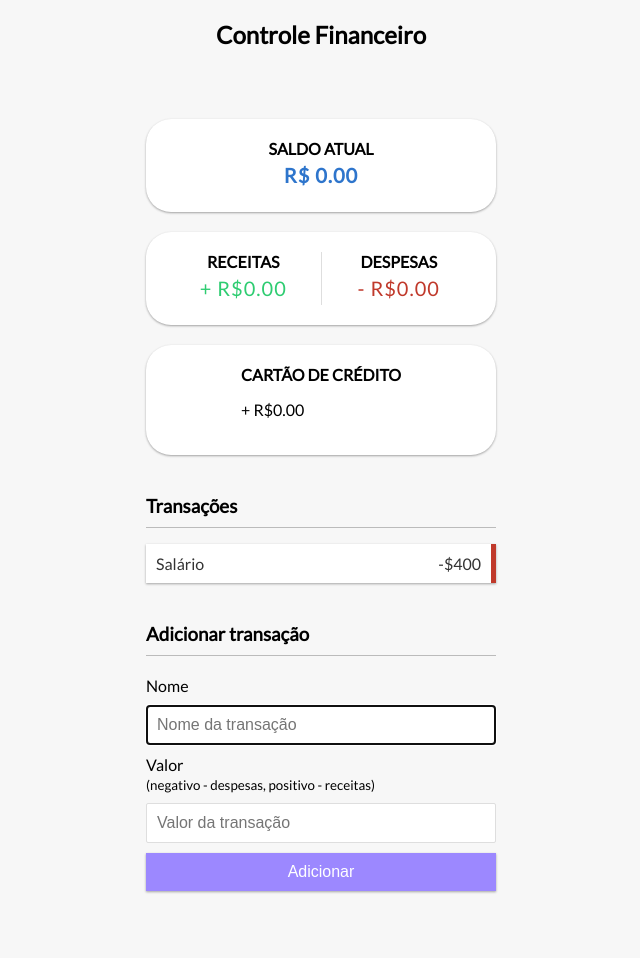
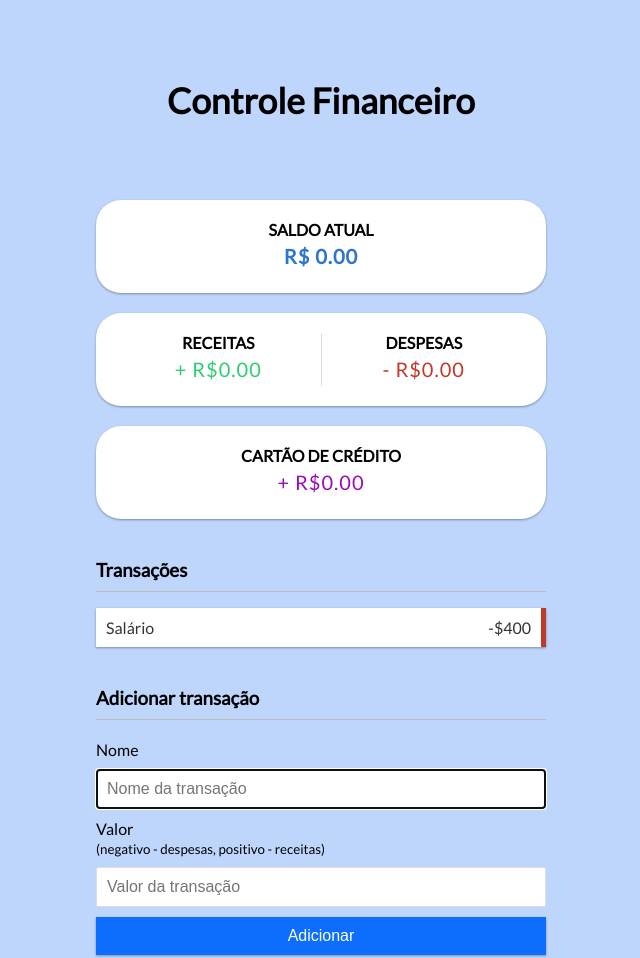
Before and after one commit to jaquelineportela/projetoIntegrador_I, a plain HTML site: page html/controle.html in a window 1280 px wide. Shown: the whole page, without its empty margins (319-959 px from the left). Drawn offline with Linux system fonts and the light colour scheme.

Commit message:
modificação na estilização

```diff
--- a/css/controle.css
+++ b/css/controle.css
@@ -9,7 +9,7 @@
 }
 
 body {
-  background-color: #f7f7f7;
+  background-color: #bed5fc;
   display: flex;
   flex-direction: column;
   align-items: center;
@@ -20,8 +20,8 @@ body {
 }
 
 .container {
-  margin: 30px auto;
-  width: 350px;
+  margin: -20px;
+  width: 450px;
 }
 
 h1 {
@@ -29,7 +29,16 @@ h1 {
   margin: 0;
   color: #2e75cc;
 }
-
+h2{
+  padding: 50px;
+  display: block;
+  font-size: 2.2em;
+  margin-block-start: 0.83em;
+  margin-block-end: 0.83em;
+  margin-inline-start: 0px;
+  margin-inline-end: 0px;
+  font-weight: bold;
+}
 h3 {
   border-bottom: 1px solid #bbb;
   padding-bottom: 10px;
@@ -97,6 +106,13 @@ h4 {
   margin: 20px 0;
 
 }
+#cred-card{
+  text-align: center;
+  font-size: 20px;
+  letter-spacing: 1px;
+  margin: 5px 0;
+  color: #9b0db5;
+}
 label {
   display: inline-block;
   margin: 10px 0;
@@ -114,7 +130,7 @@ input[type='number'] {
 
 .btn {
   cursor: pointer;
-  background-color: #9c88ff;
+  background-color: #0d6efd;
   box-shadow: var(--box-shadow);
   color: #fff;
   border: 0;
--- a/html/controle.html
+++ b/html/controle.html
@@ -10,7 +10,10 @@
   </head>
 
   <body>
-    <h2>Controle Financeiro</h2>
+    <div class="title-h2">
+      <h2>Controle Financeiro</h2>
+    </div>
+
 
     <div class="container">
       <div class="balance-container">
```
Also changed, not shown: html/login.html (+3 -4 lines), js/validarSenha.js (added).
